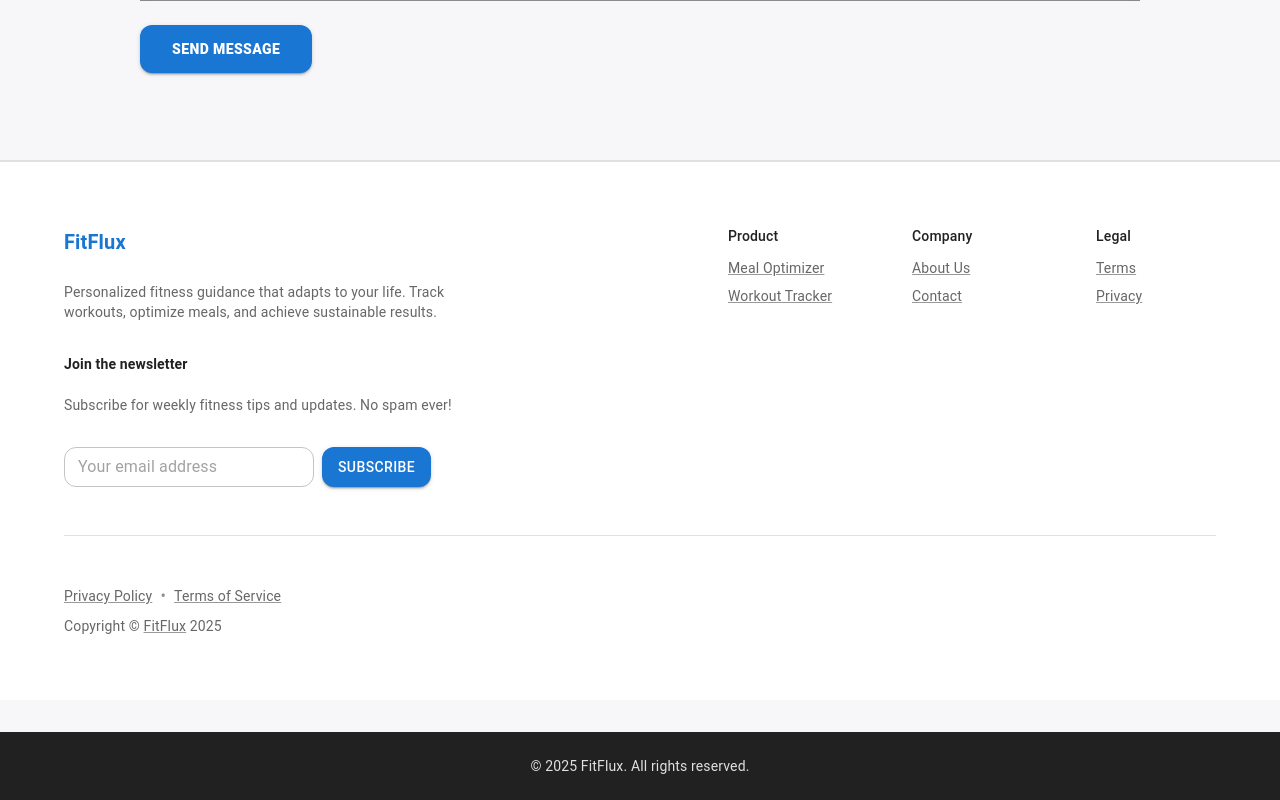
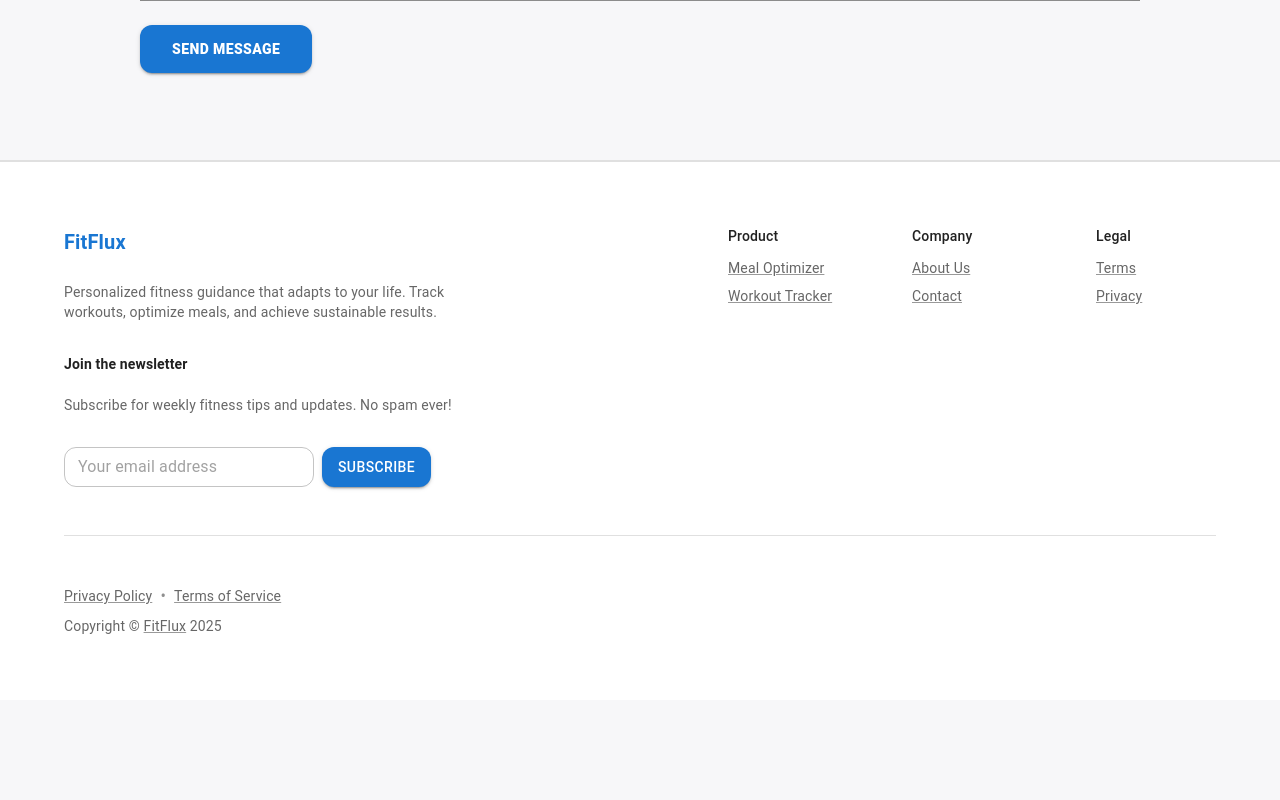
Before and after one commit to hamim23z/FitFlux, a Next.js app: page /contact in a window 1280 px wide. Shown: the part 664-1464 px from the top of the page. After the commit the page ends 1364 px from the top, so only its background shows below. Built offline with nearby package versions, Linux system fonts and the light colour scheme; no server answers.

Commit message:
removed previous footer from bottom of page.

```diff
--- a/app/contact/page.jsx
+++ b/app/contact/page.jsx
@@ -10,7 +10,7 @@ import {
 } from "@mui/material";
 import Navbar from "../components/navbar";
 import Footer from "../components/Footer";
-import { supabase } from "../lib/supabaseClient";
+import { supabase } from "../../lib/supabaseClient";
 
 export default function Contact() {
   const [snackbarOpen, setSnackbarOpen] = useState(false);
@@ -210,20 +210,6 @@ export default function Contact() {
       />
 
       <Footer />
-      {/* Footer */}
-      <Box
-        sx={{
-          bgcolor: "grey.900",
-          color: "grey.300",
-          textAlign: "center",
-          py: 3,
-          mt: 4,
-        }}
-      >
-        <Typography variant="body2">
-          © {new Date().getFullYear()} FitFlux. All rights reserved.
-        </Typography>
-      </Box>
     </Box>
   );
 }
```
